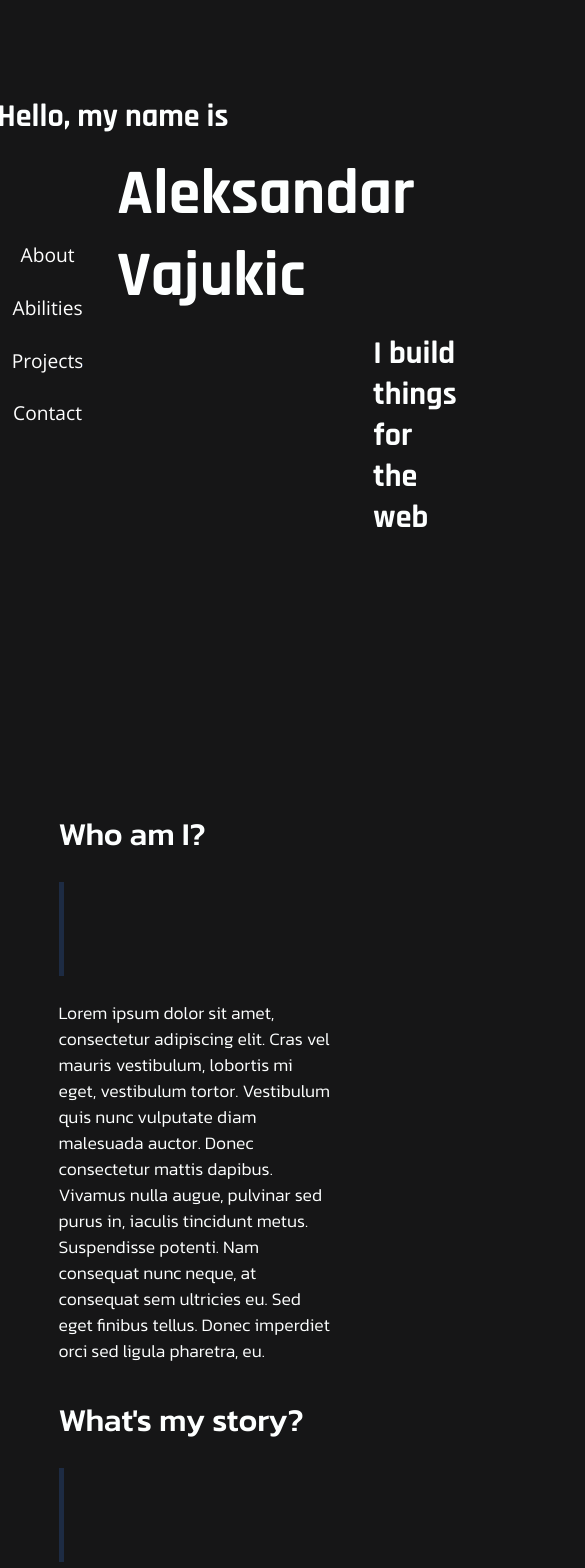
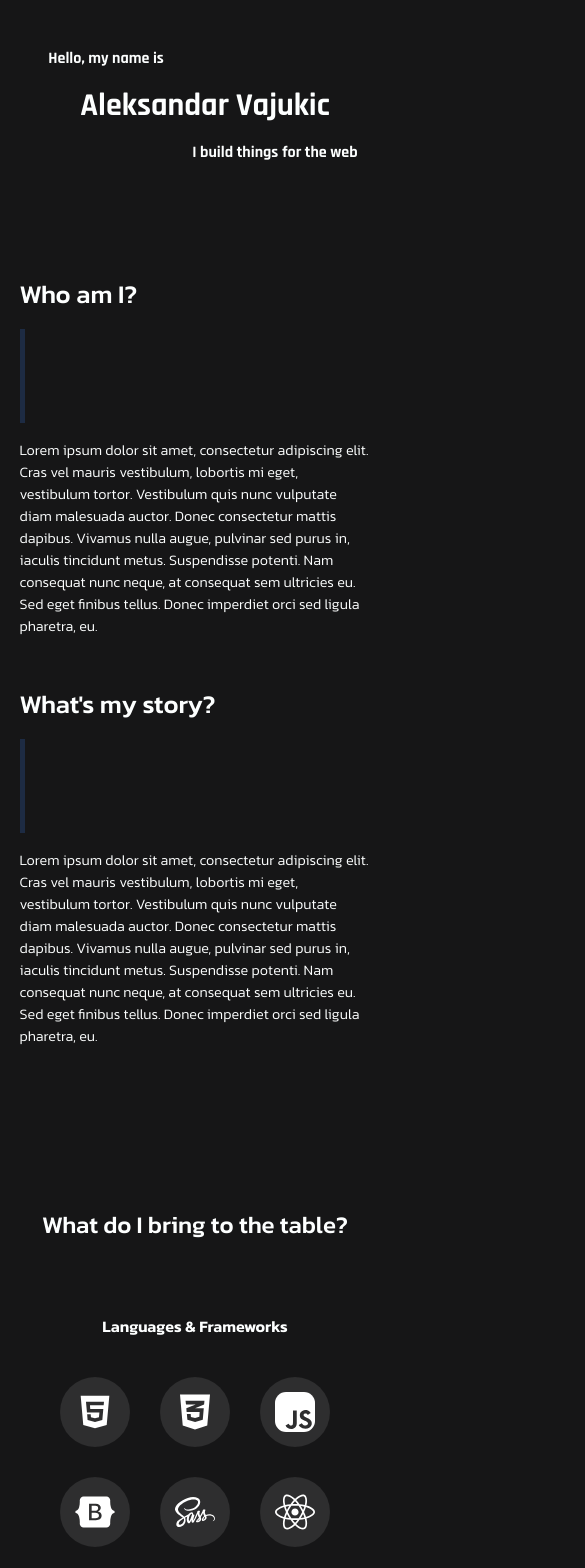
Before and after one commit to vajkke/Portfolio, a React (Create React App) app: page / in a window 390 px wide. Shown: the top 1568 px of the page, 585 px wide, since content can reach past the window. Built offline with nearby package versions, Linux system fonts and the light colour scheme.

Commit message:
made mobile design

```diff
--- a/src/portfolio/Abilities/Abilities.css
+++ b/src/portfolio/Abilities/Abilities.css
@@ -147,3 +147,36 @@
 .hover-vscode:hover {
   color: #1b80c5;
 }
+
+@media (max-width: 480px) {
+  .abilities-section {
+    padding-top: 8rem;
+  }
+
+  .languages-tools--container {
+    flex-direction: column;
+  }
+
+  .tools--container {
+    margin-top: 3rem;
+  }
+
+  .icon {
+    font-size: 2.5rem;
+  }
+
+  .hover-fx {
+    width: 70px;
+    height: 70px;
+  }
+
+  .abilities--heading {
+    font-size: 1.5rem;
+    margin-bottom: 2.5rem;
+  }
+
+  .languages-heading,
+  .tools-heading {
+    font-size: 1rem;
+  }
+}
--- a/src/portfolio/About/About.css
+++ b/src/portfolio/About/About.css
@@ -35,5 +35,28 @@
 }
 
 .story--container {
-  margin-top: 2rem;
+  margin-top: 3rem;
 }
+
+@media (max-width: 480px) {
+  .about-section {
+    padding-top: 5rem;
+  }
+  .about--container {
+    width: 90%;
+  }
+  .who--heading,
+  .story--heading {
+    font-size: 1.6rem;
+  }
+
+  .who--line,
+  .story--line {
+    margin: 1rem 0;
+  }
+
+  .who--text,
+  .story--text {
+    font-size: 0.9rem;
+  }
+}
--- a/src/portfolio/Contact/Contact.css
+++ b/src/portfolio/Contact/Contact.css
@@ -21,7 +21,7 @@
 .contact--container {
   width: 90%;
   max-width: 700px;
-  height: 500px;
+  height: auto;
   background: rgba(46, 94, 170, 0.3);
   border-radius: 16px;
   box-shadow: 0 4px 30px rgba(0, 0, 0, 0.1);
@@ -118,3 +118,23 @@ input:focus,
 textarea:focus {
   outline: none;
 }
+
+@media (max-width: 480px) {
+  .contact-section {
+    padding-top: 8rem;
+    padding-bottom: 5rem;
+  }
+  .form-and-social {
+    flex-direction: column;
+    justify-content: center;
+    align-items: center;
+  }
+  form {
+    margin: 0;
+  }
+
+  .social-media--container {
+    margin: 0;
+    margin-top: 3rem;
+  }
+}
--- a/src/portfolio/Intro/Intro.css
+++ b/src/portfolio/Intro/Intro.css
@@ -78,3 +78,31 @@ li:hover {
 li:hover::before {
   width: 100%;
 }
+
+@media (max-width: 480px) {
+  .intro-section {
+    margin-top: 3rem;
+  }
+
+  .main-nav {
+    display: none;
+  }
+
+  .introduction {
+    margin: 0;
+  }
+
+  .intro-hello {
+    font-size: 1rem;
+    margin-left: 1rem;
+  }
+
+  .intro-name {
+    font-size: 2rem;
+    margin-left: 3rem;
+  }
+  .intro-finish {
+    font-size: 1rem;
+    margin-left: 10rem;
+  }
+}
--- a/src/portfolio/Projects/Projects.css
+++ b/src/portfolio/Projects/Projects.css
@@ -118,48 +118,6 @@
   font-weight: 500 !important;
 }
 
-/* CSSTransition */
-
-.slide-enter {
-  transform: translateY(100%);
-}
-
-.slide-enter-active {
-  transform: translateY(0);
-  transition: transform 300ms ease-in-out;
-}
-
-.slide-exit {
-  transform: translateY(0);
-}
-
-.slide-exit-active {
-  transform: translateY(-100%);
-  transition: transform 300ms ease-in-out;
-}
-
-.box {
-  width: 100%;
-  height: 100%;
-  background-color: #d9d9d9;
-  position: absolute;
-  top: 0;
-  left: 0;
-  border-radius: 13px;
-  display: flex;
-  flex-direction: column;
-  align-items: center;
-  justify-content: space-around;
-  color: #1d2b43;
-}
-
-.project-info--container {
-  width: 80%;
-}
-.project-info--heading {
-  margin-bottom: 2rem;
-}
-
 .technologies-used--heading {
   margin-bottom: 0.7rem;
   font-size: 1.4rem;
@@ -177,3 +135,52 @@
   opacity: 0.7;
   cursor: pointer;
 }
+
+@media (max-width: 480px) {
+  .projects-section {
+    padding-top: 4rem;
+  }
+
+  .swiper {
+    width: 100%;
+    height: 100%;
+  }
+
+  .swiper-button-prev,
+  .swiper-button-next {
+    display: none !important;
+  }
+
+  .icon--container {
+    flex-direction: column;
+  }
+  .demo {
+    margin: 0;
+  }
+
+  .technologies-used--heading {
+    margin-bottom: 1rem;
+    font-size: 1.4rem;
+  }
+
+  .technologies-used--info {
+    display: flex;
+    flex-wrap: wrap;
+    align-items: center;
+    justify-content: center;
+    text-align: center;
+  }
+
+  .technology-used {
+    font-size: 1rem;
+    margin: 0.5rem;
+  }
+
+  .project-container {
+    height: 480px;
+  }
+
+  .project-img--container {
+    margin-top: 1rem;
+  }
+}
```
